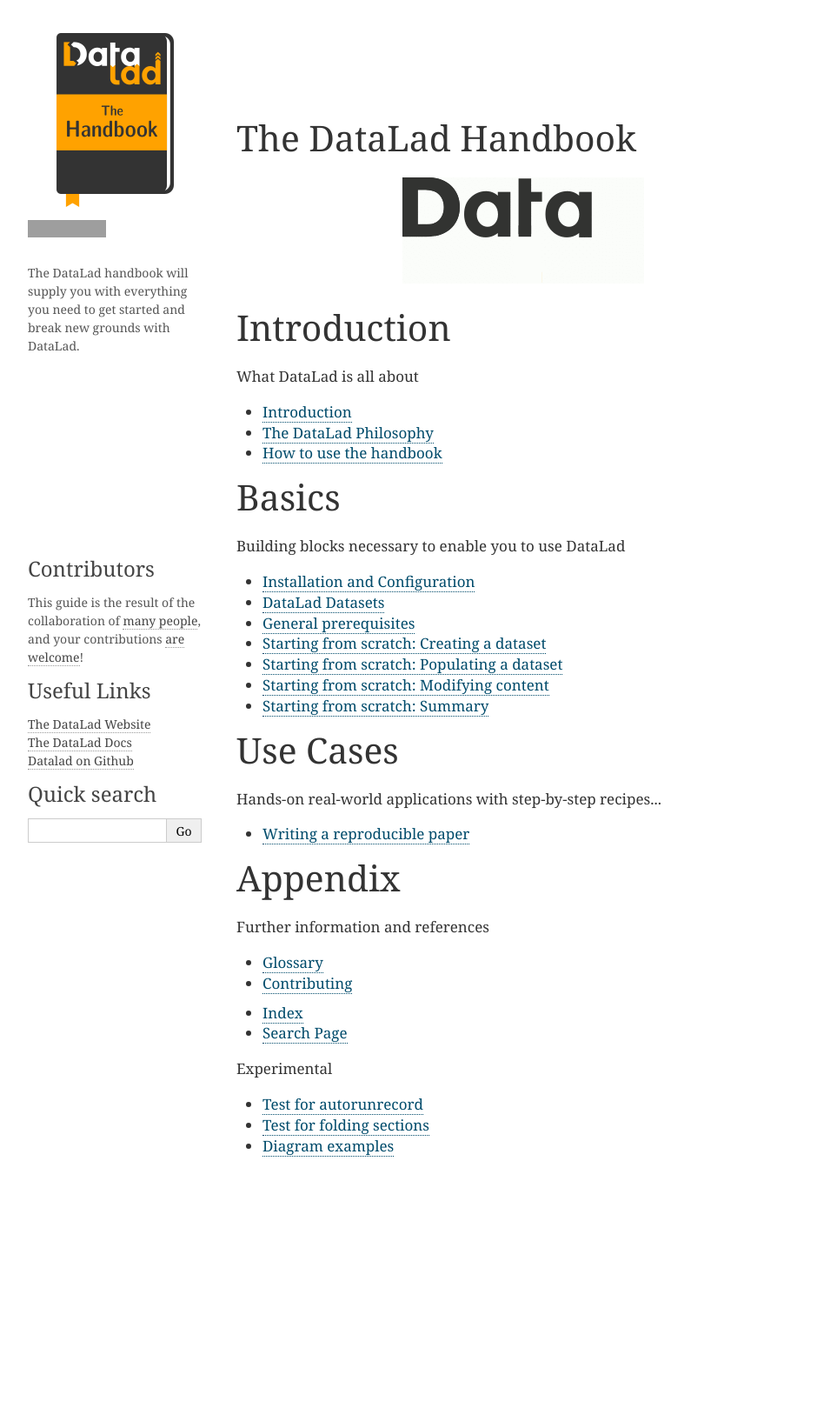
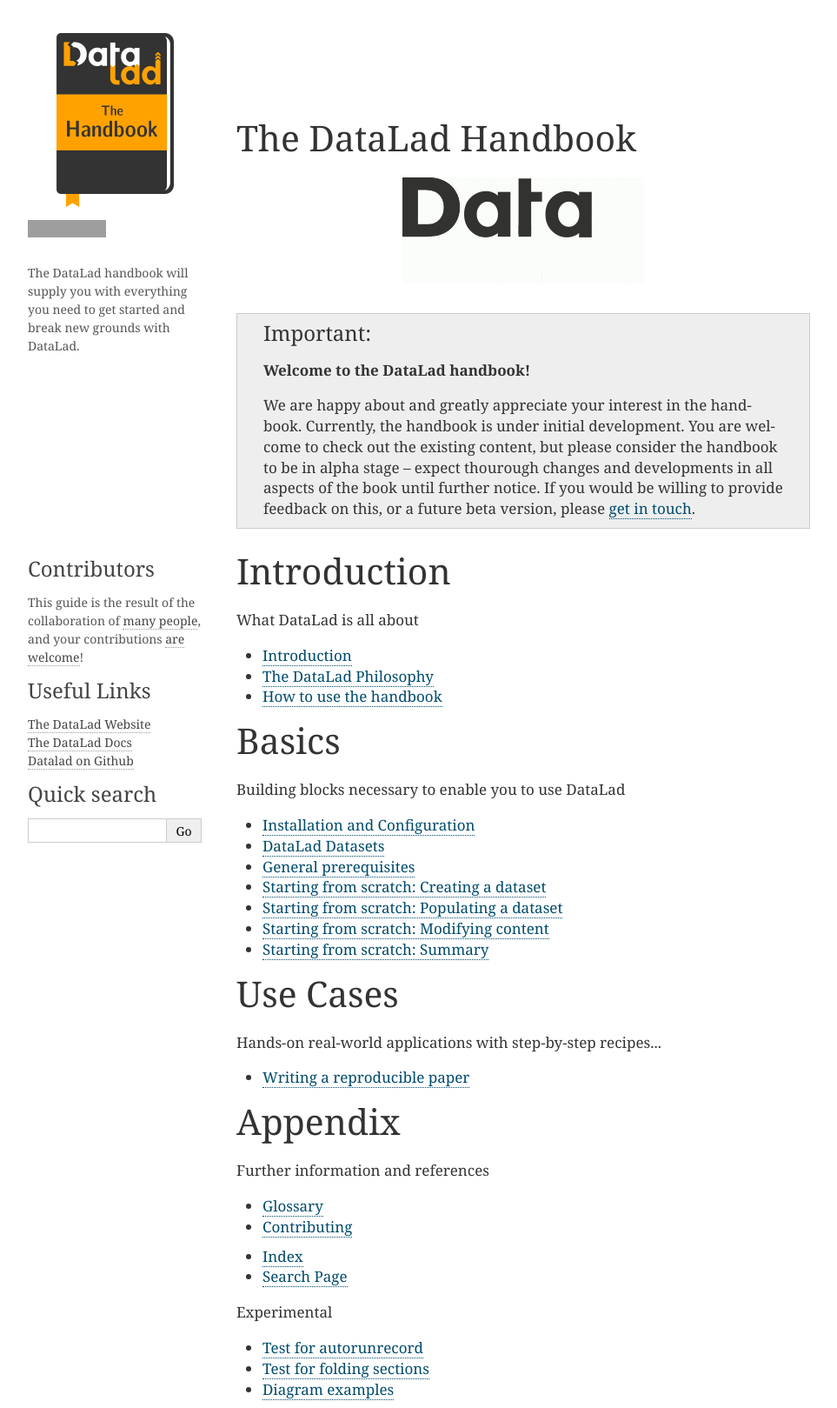
Before and after one commit to datalad-handbook/book, a Sphinx documentation site: the page built from docs/index.rst, in a window 1280 px wide. Shown: the whole page at 87% size, without its empty margins (148-1111 px from the left). Built offline with Sphinx 7.4.7, drawn with Linux system fonts in a browser that asks for light colours; comment, search, counter and statistics services are not loaded; before the commit the page ends 1339 px from its top, so only the background shows below that; grey boxes are pictures that could not be loaded.

Commit message:
add front page info on alpha stage, fixes #57

```diff
--- a/docs/index.rst
+++ b/docs/index.rst
@@ -14,4 +14,15 @@
       :alt: Virtual directory tree of a nested DataLad dataset
 
 
+.. important::
+
+   **Welcome to the DataLad handbook!**
+
+   We are happy about and greatly appreciate your interest in the handbook.
+   Currently, the handbook is under initial development. You are welcome
+   to check out the existing content, but please consider the handbook to be in alpha
+   stage -- expect thourough changes and developments in all aspects of the book until further notice.
+   If you would be willing to provide feedback on this, or a future beta version, please
+   `get in touch <https://github.com/datalad-handbook/book/issues/new>`_.
+
 .. include:: contents.rst.inc
```
